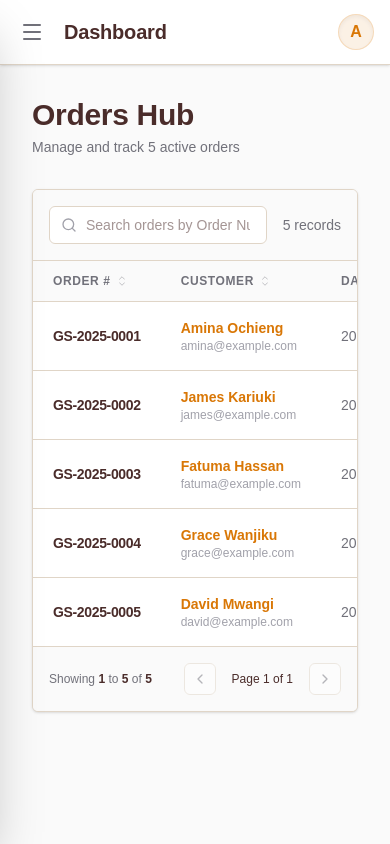
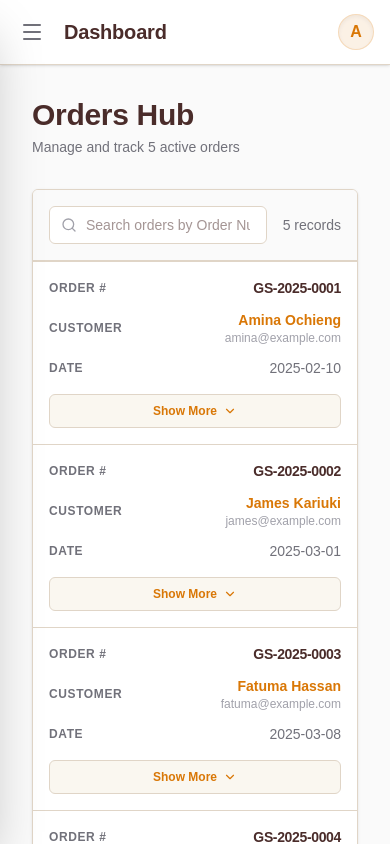
Before and after one commit to OumaNyang/glowspice.co.ke, a Next.js app: page /admin/orders in a window 390 px wide. Built offline with nearby package versions, Linux system fonts and the light colour scheme.

Commit message:
[FIX] Fixed data tables responsiveness

```diff
--- a/src/components/admin/AdminDataTable.tsx
+++ b/src/components/admin/AdminDataTable.tsx
@@ -28,6 +28,7 @@ export function AdminDataTable<T>({
   const [searchQuery, setSearchQuery] = useState("");
   const [currentPage, setCurrentPage] = useState(1);
   const [sortConfig, setSortConfig] = useState<{ key: keyof T; direction: "asc" | "desc" } | null>(null);
+  const [expandedRows, setExpandedRows] = useState<Set<number>>(new Set());
 
   // 1. Search Filtering
   const filteredData = useMemo(() => {
@@ -75,11 +76,13 @@ export function AdminDataTable<T>({
       return { key, direction: "asc" };
     });
     setCurrentPage(1); // reset to page 1 on sort
+    setExpandedRows(new Set()); // reset expanded rows
   };
 
   const handleSearch = (e: React.ChangeEvent<HTMLInputElement>) => {
     setSearchQuery(e.target.value);
     setCurrentPage(1); // reset to page 1 on search
+    setExpandedRows(new Set()); // reset expanded rows
   };
 
   return (
@@ -103,8 +106,8 @@ export function AdminDataTable<T>({
         </div>
       )}
 
-      {/* Responsive Table Container */}
-      <div className="overflow-x-auto">
+      {/* Desktop Table Container */}
+      <div className="overflow-x-auto hidden md:block">
         <table className="w-full text-sm text-left">
           <thead className="bg-[var(--gray-50)] border-b border-[var(--border)]">
             <tr>
@@ -149,6 +152,72 @@ export function AdminDataTable<T>({
         </table>
       </div>
 
+      {/* Mobile Card Layout */}
+      <div className="block md:hidden border-t border-[var(--border)] divide-y divide-[var(--border)]">
+        {paginatedData.length === 0 ? (
+          <div className="p-8 text-center text-[var(--gray-500)] text-sm">
+            No records found.
+          </div>
+        ) : (
+          paginatedData.map((item, rowIndex) => {
+            const isExpanded = expandedRows.has(rowIndex);
+            const visibleCols = columns.slice(0, 3);
+            const hiddenCols = columns.slice(3);
+
+            const toggleRow = () => {
+              setExpandedRows(prev => {
+                const next = new Set(prev);
+                if (next.has(rowIndex)) next.delete(rowIndex);
+                else next.add(rowIndex);
+                return next;
+              });
+            };
+
+            return (
+              <div key={rowIndex} className="p-4 bg-white hover:bg-[var(--gray-50)] transition-colors">
+                <div className="space-y-3">
+                  {visibleCols.map(col => (
+                    <div key={col.header} className="flex justify-between items-center gap-4">
+                      <span className="text-xs text-[var(--gray-500)] font-semibold uppercase tracking-wider">{col.header}</span>
+                      <div className="text-sm text-right">
+                        {col.cell ? col.cell(item) : col.accessorKey ? String(item[col.accessorKey]) : null}
+                      </div>
+                    </div>
+                  ))}
+                </div>
+
+                {hiddenCols.length > 0 && (
+                  <>
+                    {isExpanded && (
+                      <div className="mt-4 pt-4 border-t border-[var(--border)] space-y-3 animate-in fade-in slide-in-from-top-2 duration-200">
+                        {hiddenCols.map(col => (
+                          <div key={col.header} className="flex justify-between items-center gap-4">
+                            <span className="text-xs text-[var(--gray-500)] font-semibold uppercase tracking-wider">{col.header}</span>
+                            <div className="text-sm text-right">
+                              {col.cell ? col.cell(item) : col.accessorKey ? String(item[col.accessorKey]) : null}
+                            </div>
+                          </div>
+                        ))}
+                      </div>
+                    )}
+                    <button
+                      onClick={toggleRow}
+                      className="mt-4 w-full flex items-center justify-center gap-1.5 py-2 text-xs font-bold text-[var(--spice)] bg-[var(--cream)] hover:bg-[var(--cream-dark)] rounded-md border border-[var(--border)] transition-colors"
+                    >
+                      {isExpanded ? (
+                        <>Show Less <ChevronUp size={14}/></>
+                      ) : (
+                        <>Show More <ChevronDown size={14}/></>
+                      )}
+                    </button>
+                  </>
+                )}
+              </div>
+            );
+          })
+        )}
+      </div>
+
       {/* Pagination Footer */}
       <div className="p-4 border-t border-[var(--border)] flex items-center justify-between bg-[var(--gray-50)]">
         <div className="text-xs text-[var(--gray-500)]">
@@ -156,7 +225,10 @@ export function AdminDataTable<T>({
         </div>
         <div className="flex items-center gap-2">
           <button
-            onClick={() => setCurrentPage((p) => Math.max(1, p - 1))}
+            onClick={() => {
+              setCurrentPage((p) => Math.max(1, p - 1));
+              setExpandedRows(new Set());
+            }}
             disabled={currentPage === 1}
             className="w-8 h-8 flex items-center justify-center rounded-md border border-[var(--border)] bg-white text-[var(--gray-500)] disabled:opacity-50 disabled:cursor-not-allowed hover:bg-[var(--cream-dark)] transition-colors"
           >
@@ -168,7 +240,10 @@ export function AdminDataTable<T>({
           </span>
 
           <button
-            onClick={() => setCurrentPage((p) => Math.min(totalPages, p + 1))}
+            onClick={() => {
+              setCurrentPage((p) => Math.min(totalPages, p + 1));
+              setExpandedRows(new Set());
+            }}
             disabled={currentPage === totalPages}
             className="w-8 h-8 flex items-center justify-center rounded-md border border-[var(--border)] bg-white text-[var(--gray-500)] disabled:opacity-50 disabled:cursor-not-allowed hover:bg-[var(--cream-dark)] transition-colors"
           >
```
